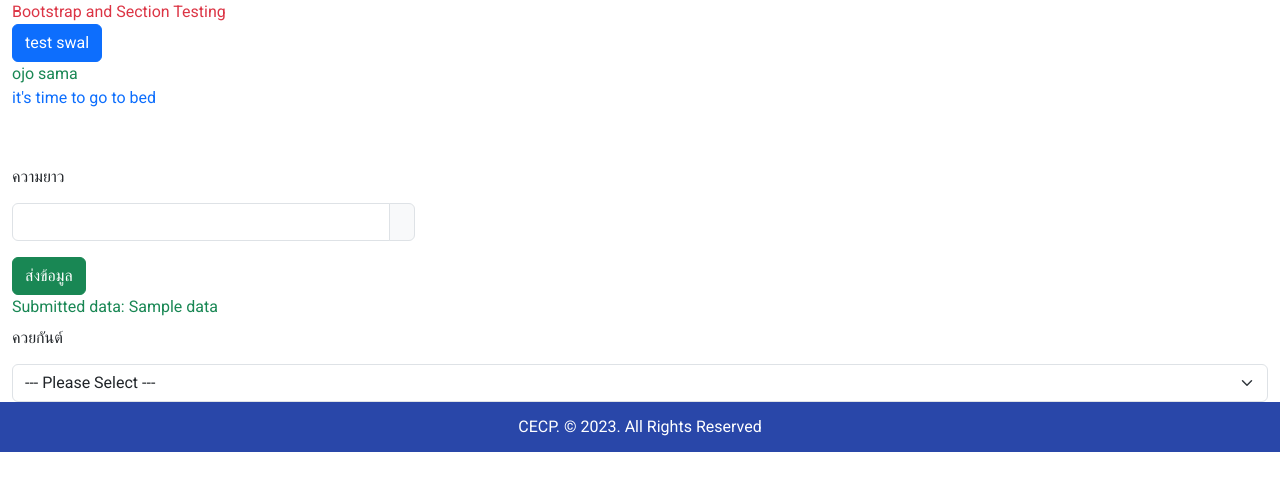
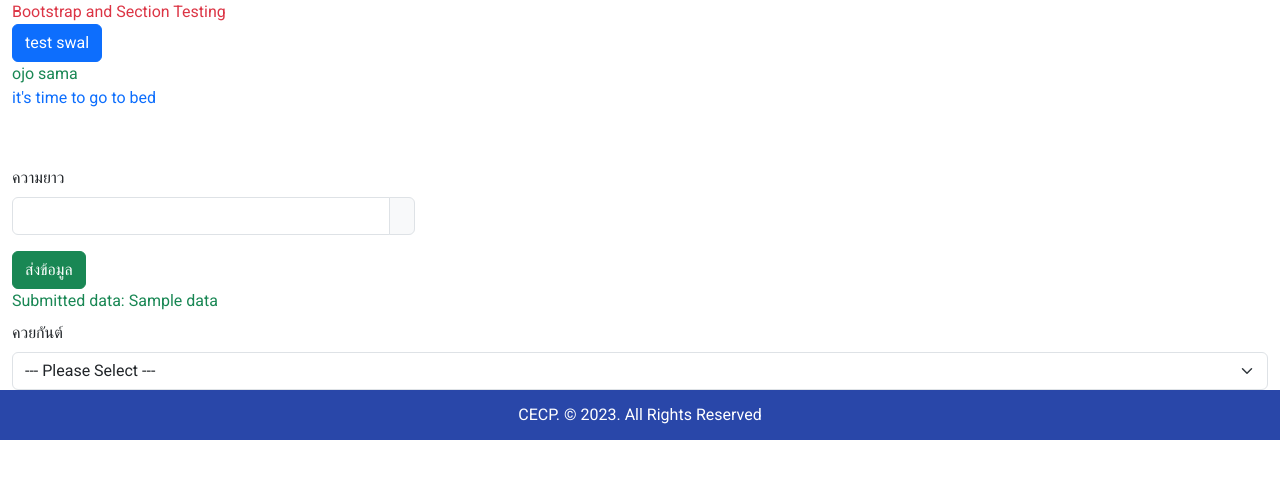
Before and after one commit to 11-Wanissha/excel_calculator, a CodeIgniter 4 app: the page made by excel_calculator/app/Views/tests/template.php in a window 1280 px wide. Shown: the part 85-576 px from the top of the page. Run offline with PHP 8.4 and a stand-in for CodeIgniter, Linux system fonts and the light colour scheme; the template is opened without the code that fills it: most values are stand-ins (such as "Sample title", 1, 10 or a date in 2020); some libraries are stand-ins or nearby versions.

Commit message:
patch : update table and padding between input

```diff
--- a/excel_calculator/app/Views/components/dropdown.php
+++ b/excel_calculator/app/Views/components/dropdown.php
@@ -13,7 +13,7 @@ $props = [
 ?>
 
 
-<label for="<?= $props['id'] ?>" class="col-sm-3 col-form-label form-label w-100  overflow" title=" <?= $props['label'] ?>">
+<label for="<?= $props['id'] ?>" class="col-sm-3 col-form-label form-label w-100  overflow pb-0 pt-2" title=" <?= $props['label'] ?>">
     <?= $props['label'] ?>
 </label>
 <select name="<?= $props['id'] ?>" class="form-select" id="<?= $props['id'] ?>" aria-label="<?= $props['id'] ?>" <?php if ($props['disabled']) echo 'disabled'; ?> <?php if ($props['required']) echo 'required'; ?>>
--- a/excel_calculator/app/Views/components/table.php
+++ b/excel_calculator/app/Views/components/table.php
@@ -13,7 +13,7 @@ $props = [
         <thead>
             <tr class='text-center'>
                 <?php foreach ($props['column'] as $col): ?>
-                    <th class="overflow text-center" scope="col" key="<?= $col['id'] ?>" title=" <?= $col['label'] ?>">
+                    <th class="overflow text-center" scope="col" key="<?= $col['id'] ?>" title=" <?= $col['label'] ?>" style="min-width: 100px">
                         <?php
                         if (isset($col['unit'])) {
                             echo $col['label'] . '<br>' . $col['unit'];
--- a/excel_calculator/app/Views/components/text_input.php
+++ b/excel_calculator/app/Views/components/text_input.php
@@ -12,7 +12,7 @@ $props = [
 ]
     ?>
 <div class="h-100 w-auto">
-    <label for="<?= $props['name'] ?>" class="col-sm-3 col-form-label form-label w-100 overflow"
+    <label for="<?= $props['name'] ?>" class="col-sm-3 col-form-label form-label w-100 overflow pb-0 pt-2"
         title=" <?= $props['label'] ?>">
         <?= $props['label'] ?>
     </label>
```
Also changed, not shown: excel_calculator/app/Views/main/main_page.php (+12 -3 lines).
